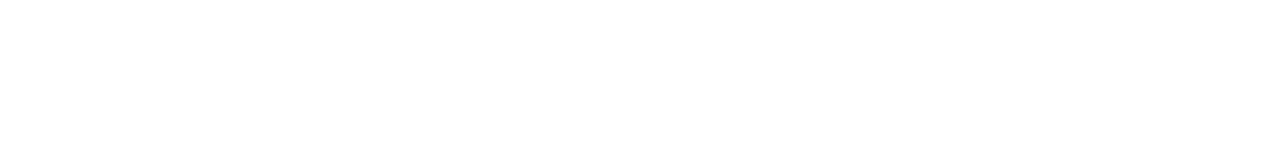
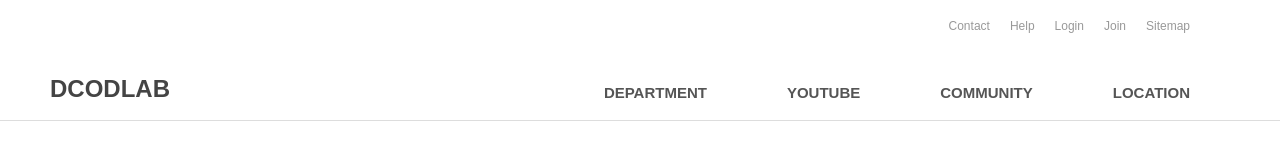
Before and after one commit to SumBj/HomePage, a plain HTML site: page index.html in a window 1280 px wide. Drawn offline with Linux system fonts and the light colour scheme.

Commit message:
second commit

```diff
--- a/css/style.css
+++ b/css/style.css
@@ -1,13 +1,81 @@
-@charset 'utf-8';
+@charset "utf-8";
+
+
 * {
 	margin: 0px;
 	padding: 0px;
 	box-sizing: border-box;
 }
-ul,
-ol {
+
+ul,ol {
 	list-style: none;
 }
+
 a {
 	text-decoration: none;
 }
+
+/*header*/
+
+header {
+	width: 100%;
+	border-bottom: 1px solid #ddd;
+}
+
+
+header .inner {
+	width: 1180px;
+	height: 120px;
+	margin: 0px auto;
+	position: relative; /*자식 absolite 요소의 기준점 설정*/
+}
+
+header .inner h1 {
+	position: absolute;
+	left: 0px;
+	bottom: 15px;
+}
+
+header .inner h1 a {
+	font: bold 24px/1 "arial"; /*font 축약형*/
+	color: #444;
+}
+
+header .inner .util {
+position: absolute;
+top: 20px;
+right: 30px;
+}
+
+header .inner .util li {
+	float: left;
+}
+
+header .inner .util li a {
+	display: block;
+	font: 12px/1 "arial";
+	color: #999;
+	padding: 0px 10px;
+}
+
+header .inner #gnb {
+	position: absolute;
+	bottom: 0px;
+	right: 0px;
+}
+
+header .inner #gnb li {
+	float: left;
+}
+
+header .inner #gnb li a {
+	display: block; /*인라인 요소를 block 설정 */
+	font: bold 15px/1 "arial";
+	color: #555;
+	padding: 20px 40px;
+	transition: all 0.5s;
+}
+header .inner #gnb li a:hover {
+	background: #555;
+	color: #fff;
+}
--- a/index.html
+++ b/index.html
@@ -11,6 +11,26 @@
     <script defer src="js/ie.js"></script>
 </head>
 <body>
+<header>
+    <div class="inner">
+        <h1><a href="#">DCODLAB</a></h1>
 
+        <ul id="gnb">
+            <li><a href="#">DEPARTMENT</a></li>
+            <li><a href="#">YOUTUBE</a></li>
+            <li><a href="#">COMMUNITY</a></li>
+            <li><a href="#">LOCATION</a></li>
+        </ul>
+
+        <ul class="util">
+            <li><a href="#">Contact</a></li>
+            <li><a href="#">Help</a></li>
+            <li><a href="#">Login</a></li>
+            <li><a href="#">Join</a></li>
+            <li><a href="#">Sitemap</a></li>
+        </ul>
+    </div>
+
+</header>
 </body>
 </html>
```
